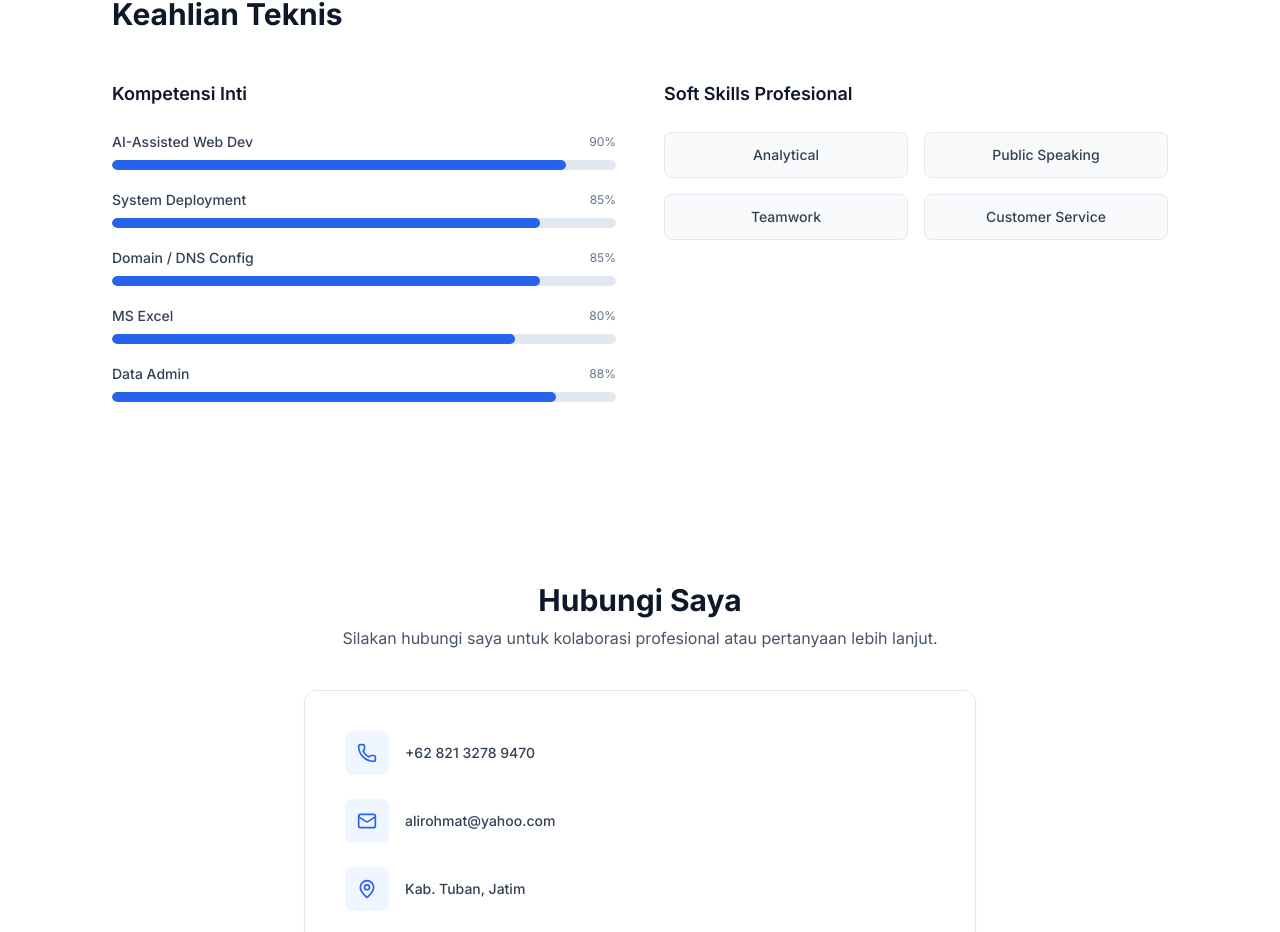
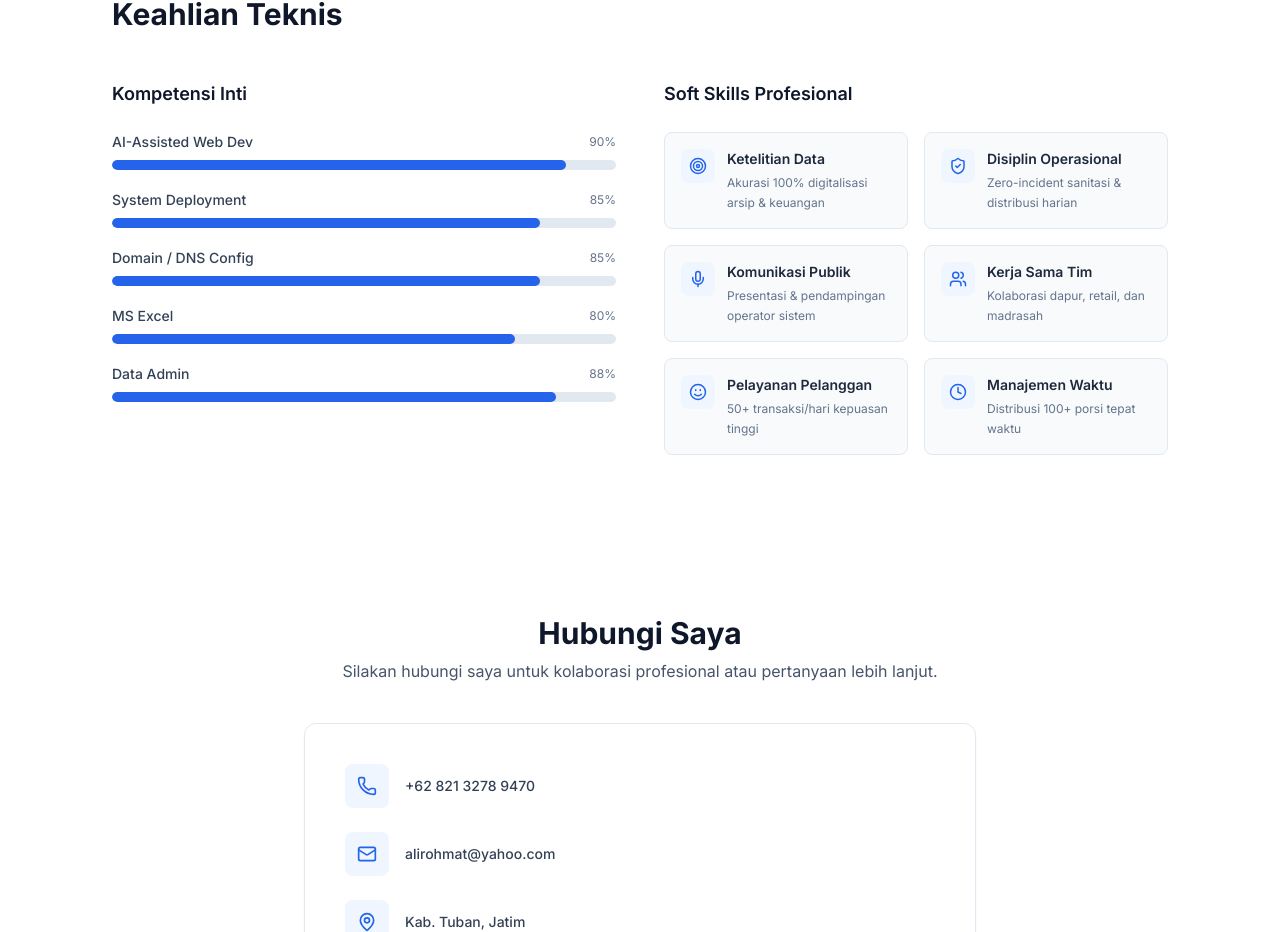
Before and after one commit to alirohmat/Portofolio, a React (Vite) app: page / in a window 1280 px wide. Shown: the part 2359-3291 px from the top of the page. Built offline with nearby package versions, Linux system fonts and the light colour scheme.

Commit message:
feat: optimalkan soft skills dengan ikon dan bukti pengalaman

```diff
--- a/src/components/sections/TechStack.jsx
+++ b/src/components/sections/TechStack.jsx
@@ -1,6 +1,9 @@
 import React from 'react';
 import { motion } from 'framer-motion';
 import { techSkills, softSkills } from '../../data/portfolioData';
+import { Target, ShieldCheck, Mic, Users, Smile, Clock } from 'lucide-react';
+
+const iconMap = { Target, ShieldCheck, Mic, Users, Smile, Clock };
 
 export default function TechStack() {
   return (
@@ -35,15 +38,24 @@ export default function TechStack() {
           <div>
             <h3 className="text-lg font-semibold text-slate-900 dark:text-white mb-6">Soft Skills Profesional</h3>
 
-            <div className="grid grid-cols-2 gap-4">
-              {softSkills.map((skill) => (
-                <div
-                  key={skill}
-                  className="bg-slate-50 dark:bg-slate-800 rounded-lg px-4 py-3 text-sm font-medium text-slate-700 dark:text-slate-200 border border-slate-200 dark:border-slate-700 text-center hover:border-blue-400 transition-colors"
-                >
-                  {skill}
-                </div>
-              ))}
+            <div className="grid grid-cols-1 sm:grid-cols-2 gap-4">
+              {softSkills.map((skill) => {
+                const Icon = iconMap[skill.icon] || Target;
+                return (
+                  <div
+                    key={skill.name}
+                    className="flex items-start gap-3 bg-slate-50 dark:bg-slate-800 rounded-lg p-4 border border-slate-200 dark:border-slate-700 hover:border-blue-400 hover:shadow-sm transition-all"
+                  >
+                    <div className="bg-blue-50 dark:bg-slate-700 p-2 rounded-lg text-blue-600 dark:text-blue-400 shrink-0">
+                      <Icon size={18} />
+                    </div>
+                    <div>
+                      <p className="text-sm font-semibold text-slate-800 dark:text-slate-100">{skill.name}</p>
+                      <p className="text-xs text-slate-500 dark:text-slate-400 mt-1 leading-relaxed">{skill.desc}</p>
+                    </div>
+                  </div>
+                );
+              })}
             </div>
           </div>
         </div>
--- a/src/data/portfolioData.js
+++ b/src/data/portfolioData.js
@@ -117,7 +117,14 @@ export const techSkills = [
   { name: "Data Admin", level: 88 },
 ];
 
-export const softSkills = ["Analytical", "Public Speaking", "Teamwork", "Customer Service"];
+export const softSkills = [
+  { name: "Ketelitian Data", desc: "Akurasi 100% digitalisasi arsip & keuangan", icon: "Target" },
+  { name: "Disiplin Operasional", desc: "Zero-incident sanitasi & distribusi harian", icon: "ShieldCheck" },
+  { name: "Komunikasi Publik", desc: "Presentasi & pendampingan operator sistem", icon: "Mic" },
+  { name: "Kerja Sama Tim", desc: "Kolaborasi dapur, retail, dan madrasah", icon: "Users" },
+  { name: "Pelayanan Pelanggan", desc: "50+ transaksi/hari kepuasan tinggi", icon: "Smile" },
+  { name: "Manajemen Waktu", desc: "Distribusi 100+ porsi tepat waktu", icon: "Clock" },
+];
 
 export const contact = {
   location: "Kab. Tuban, Jatim",
```
